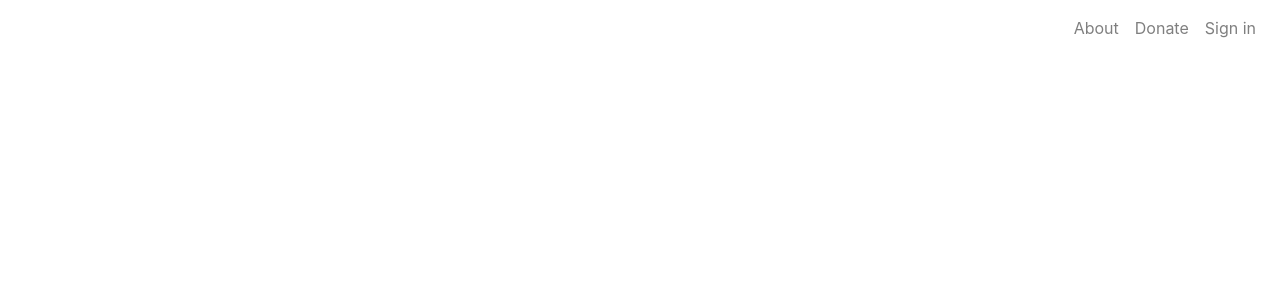
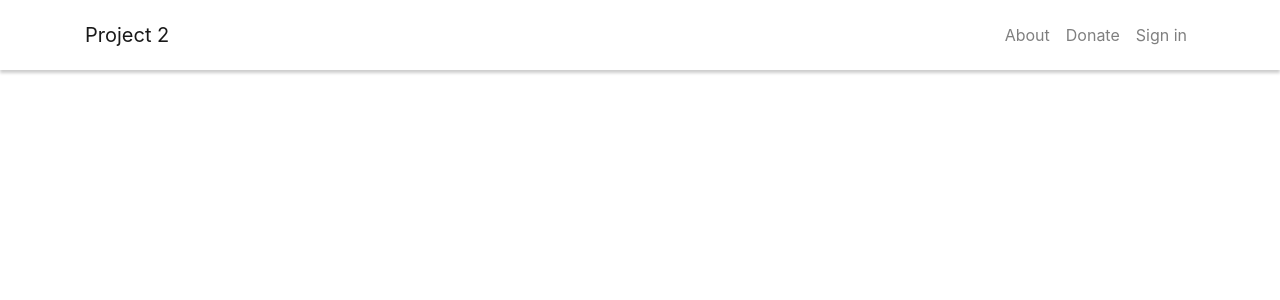
Before and after one commit to info340b-sp20/project-2-taehyunnkim, a React (Create React App) app in the folder client/: page / in a window 1280 px wide. Shown: the top 300 px of the page. Built offline with nearby package versions, Linux system fonts and the light colour scheme.

Commit message:
Some fixes

```diff
--- a/client/package.json
+++ b/client/package.json
@@ -6,9 +6,11 @@
     "@testing-library/jest-dom": "^4.2.4",
     "@testing-library/react": "^9.5.0",
     "@testing-library/user-event": "^7.2.1",
+    "bootstrap": "^4.5.0",
     "react": "^16.13.1",
     "react-dom": "^16.13.1",
-    "react-scripts": "3.4.1"
+    "react-scripts": "3.4.1",
+    "reactstrap": "^8.4.1"
   },
   "scripts": {
     "start": "react-scripts start",
--- a/client/src/App.js
+++ b/client/src/App.js
@@ -1,35 +1,12 @@
-import React, { Component } from 'react';
-import { Navbar, Nav, NavItem, NavLink } from 'reactstrap';
-import 'bootstrap/dist/css/bootstrap.min.css';
+import React from 'react';
+import NavigationBar from './components/NavigationBar';
 
 function App() {
   return (
     <div className="App">
-      <MenuNav />
+      <NavigationBar />
     </div>
   );
 }
 
-export class MenuNav extends Component {
-  render() {
-    return (
-      <div>
-        <Navbar color="white" light expand="md">
-          <Nav className="ml-auto" navbar>
-            <NavItem>
-              <NavLink href="/components/">About</NavLink>
-            </NavItem>
-            <NavItem>
-              <NavLink href="/components/">Donate</NavLink>
-            </NavItem>
-            <NavItem>
-              <NavLink href="/components/">Sign in</NavLink>
-            </NavItem>
-          </Nav>
-        </Navbar>
-      </div>
-    )
-  }
-}
-
 export default App;
--- /dev/null
+++ b/client/src/components/NavigationBar.js
@@ -0,0 +1,23 @@
+import React from 'react';
+import { Navbar, NavbarBrand, Nav, NavItem, NavLink } from 'reactstrap';
+
+export default function NavigationBar() {
+    return (
+        <Navbar color="white" light expand="md">
+          <div className='container'>
+            <NavbarBrand href="/">Project 2</NavbarBrand>
+            <Nav className="ml-auto" navbar>
+              <NavItem>
+                <NavLink href="/components/">About</NavLink>
+              </NavItem>
+              <NavItem>
+                <NavLink href="/components/">Donate</NavLink>
+              </NavItem>
+              <NavItem>
+                <NavLink href="/components/">Sign in</NavLink>
+              </NavItem>
+            </Nav>
+          </div>
+        </Navbar>
+    )
+}
--- a/client/src/index.css
+++ b/client/src/index.css
@@ -11,3 +11,8 @@ code {
   font-family: source-code-pro, Menlo, Monaco, Consolas, 'Courier New',
     monospace;
 }
+
+.navbar {
+  box-shadow: 0 3px 3px rgba(0, 0, 0, 0.2);
+  padding: 15px 10px!important;
+}
```
Also changed, not shown: client/src/components/Dashboard.js (added, +9 -0 lines), 1 other file (tests, documents, lock files or other folders).
